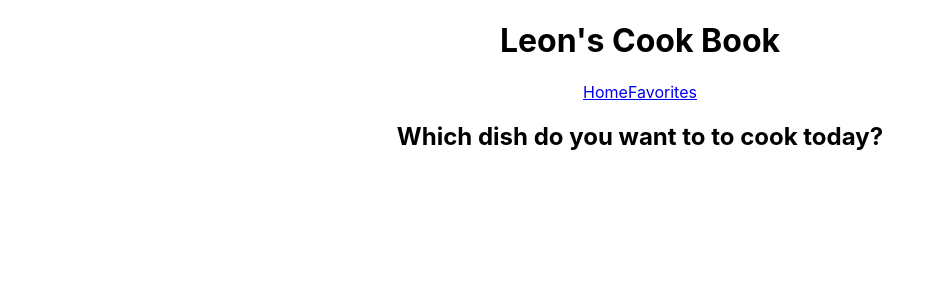
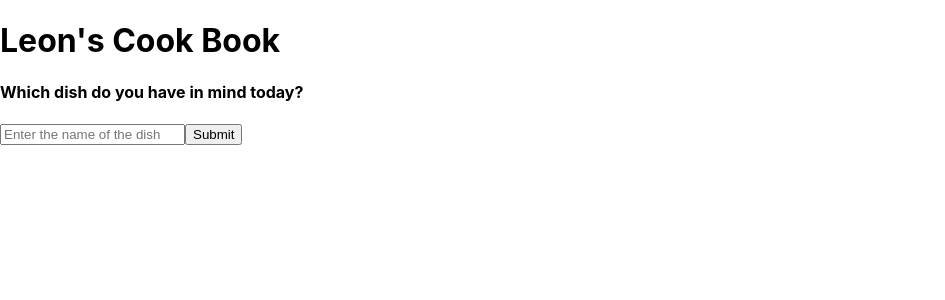
Before and after one commit to Xiaohei2021/react-frontEnd, a React (Create React App) app in the folder react_project/proj_5_front/: page /favorite in a window 1280 px wide. Shown: the top 300 px of the page, without its empty margins (0-945 px from the left). Built offline with nearby package versions, Linux system fonts and the light colour scheme.

Commit message:
tweaking cookbookIndex

```diff
--- a/react_project/proj_5_front/src/App.js
+++ b/react_project/proj_5_front/src/App.js
@@ -1,7 +1,4 @@
-import { Link, Route, Routes } from 'react-router-dom';
-import './App.css';
-import FavoriteList from './components/FavoriteList';
-import FoodList from './components/FoodList';
+import CookBookIndex from './containers/CookBookIndex';
 
 function App() {
   return (
@@ -9,13 +6,7 @@ function App() {
       <h1>
         Leon's Cook Book
       </h1>
-
-
-      <Link to="/">Home</Link>
-      <Link to="favorite">Favorites</Link>
-      <Routes>
-        <Route path="/favorite" element={<FavoriteList/>} />
-      </Routes>
+      <CookBookIndex />
     </div>
   );
 }
--- a/react_project/proj_5_front/src/components/FoodSearch.js
+++ b/react_project/proj_5_front/src/components/FoodSearch.js
@@ -11,7 +11,7 @@ handleQuery = (e) =>{
 }
 
 handleSubmit = (e) => {
-  e.preventDefault();
+  // e.preventDefault();
 
 }
 
@@ -20,14 +20,14 @@ handleSubmit = (e) => {
     return (
       <div>
         <h4>Which dish do you have in mind today?</h4>
-        <form onSubmit={handleSubmit}>
+        <form onSubmit={this.handleSubmit}>
           <input
             type="text"
             placeholder="Enter the name of the dish"
             value = {this.state.query}
             onChange={this.handleQuery}
           />
-          <input type="submit"/>
+          <input type="submit" />
         </form>
 
       </div>
--- a/react_project/proj_5_front/src/containers/CookBookIndex.js
+++ b/react_project/proj_5_front/src/containers/CookBookIndex.js
@@ -1,7 +1,21 @@
-import React from 'react'
+// import { Link, Route, Routes } from 'react-router-dom';
+import React, { Component } from 'react'
+import FoodSearch from '../components/FoodSearch'
 
-export default function CookBookIndex() {
-  return (
-    <div>CookBookIndex</div>
-  )
+
+export default class CookBookIndex extends Component {
+  render() {
+    return (
+      <div>
+{/*
+      <Link to="/">Home</Link>
+      <Link to="favorite">Favorites</Link>
+      <Routes>
+        <Route path="/favorite" element={<FavoriteList/>} />
+      </Routes>  */}
+
+        <FoodSearch />
+      </div>
+    )
+  }
 }
```
